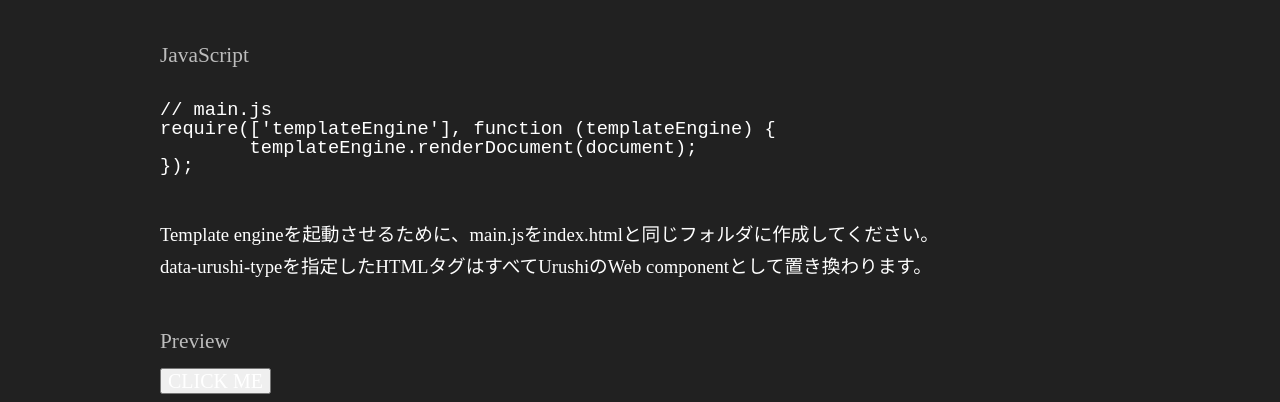
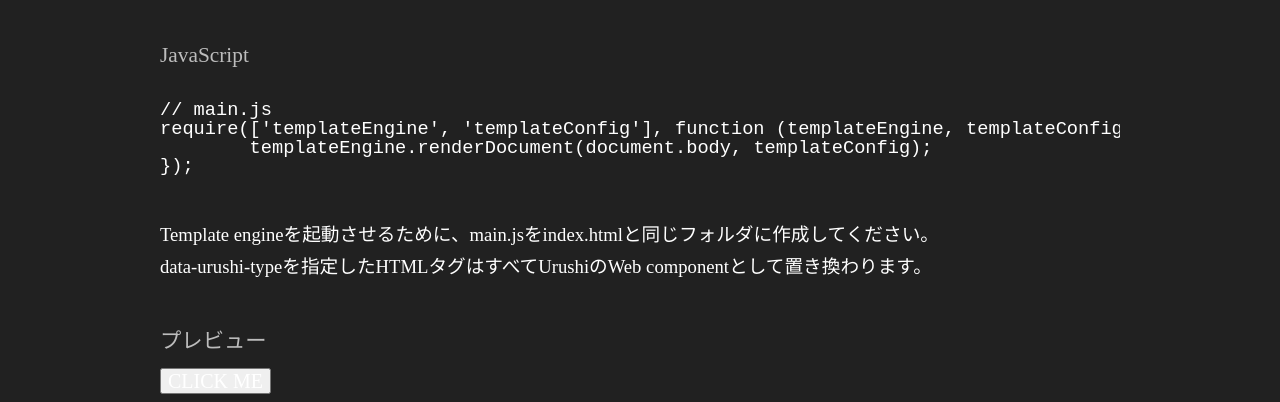
Before and after one commit to future-architect/urushi, a plain HTML site: page ja-jp/index.html in a window 1280 px wide. Shown: the part 2006-2408 px from the top of the page. Drawn offline with Linux system fonts and the light colour scheme.

Commit message:
日本語版ページのサンプルコード修正。

```diff
--- a/ja-jp/index.html
+++ b/ja-jp/index.html
@@ -120,8 +120,8 @@
 			<h3 class="white-text-secondary">JavaScript</h3>
 			<pre><code class="javascript dark">
 // main.js
-require(['templateEngine'], function (templateEngine) {
-	templateEngine.renderDocument(document);
+require(['templateEngine', 'templateConfig'], function (templateEngine, templateConfig) {
+	templateEngine.renderDocument(document.body, templateConfig);
 });
 
 </code></pre>
@@ -129,7 +129,7 @@ require(['templateEngine'], function (templateEngine) {
 				Template engineを起動させるために、main.jsをindex.htmlと同じフォルダに作成してください。<br>
 				data-urushi-typeを指定したHTMLタグはすべてUrushiのWeb componentとして置き換わります。
 			</p>
-			<h3 class="white-text-secondary">Preview</h3>
+			<h3 class="white-text-secondary">プレビュー</h3>
 			<div data-urushi-type="panel" data-urushi-options='{"header" : "Header title"}'>
 				<button data-urushi-type="button">CLICK ME</button>
 			</div>
```
